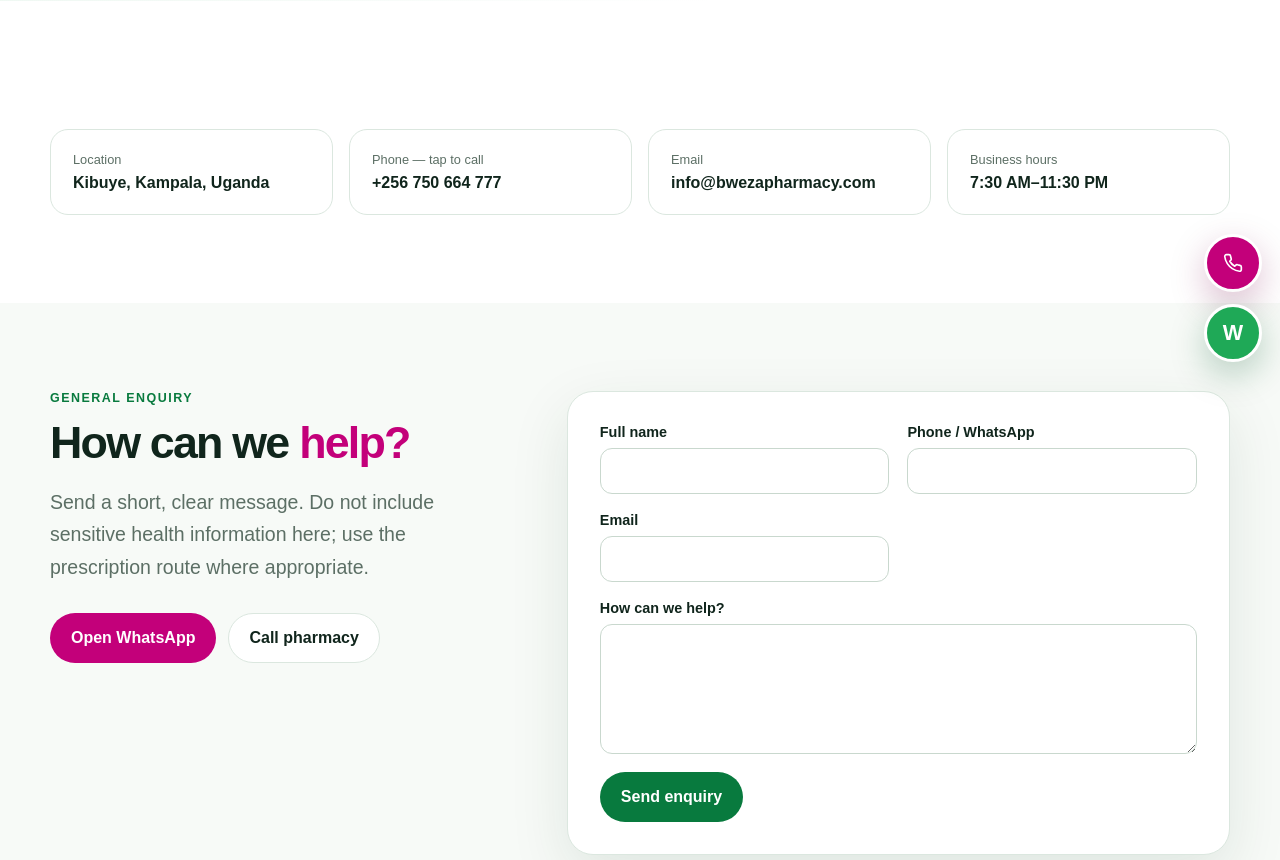
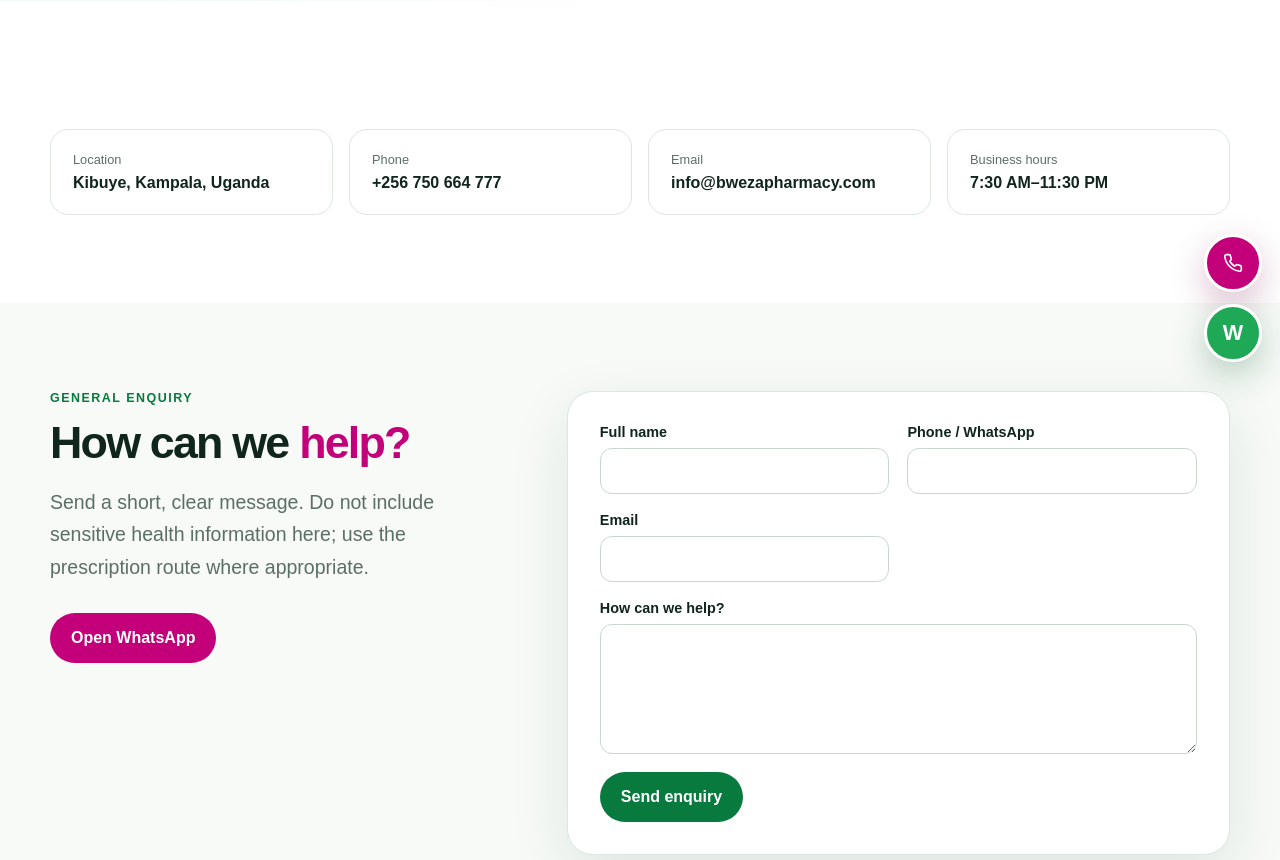
Before and after one commit to Bafakyiivan/Bweza-Pharmacy, a Next.js app: page /contact in a window 1280 px wide. Shown: the part 420-1280 px from the top of the page. Built offline with nearby package versions, Linux system fonts and the light colour scheme; no server answers.

Commit message:
Deactivate click-to-call option

```diff
--- a/app/contact/page.tsx
+++ b/app/contact/page.tsx
@@ -1,7 +1,7 @@
 import type { Metadata } from "next";
 import { PageHero } from "@/components/page-hero";
 import { InquiryForm } from "@/components/inquiry-form";
-import { isExternalWhatsApp, phoneHref, site, whatsappHref } from "@/lib/site";
+import { isExternalWhatsApp, site, whatsappHref } from "@/lib/site";
 
 export const metadata: Metadata = {
   title: "Contact",
@@ -20,14 +20,14 @@ export default function ContactPage() {
     <section className="section"><div className="container">
       <div className="contact-cards" id="confirm-details">
         <div className="contact-card"><span>Location</span><strong>{site.location}</strong></div>
-        <a className="contact-card" href={phoneHref()} aria-label="Call Bweza Pharmacy"><span>Phone — tap to call</span><strong>{site.phone}</strong></a>
+        <div className="contact-card"><span>Phone</span><strong className={!site.phone ? "confirmation" : undefined}>{value(site.phone, "Awaiting confirmation")}</strong></div>
         <div className="contact-card"><span>Email</span><strong className={!site.email ? "confirmation" : undefined}>{value(site.email, "Awaiting confirmation")}</strong></div>
         <div className="contact-card"><span>Business hours</span><strong className={!site.hours ? "confirmation" : undefined}>{value(site.hours, "Awaiting confirmation")}</strong></div>
       </div>
       {!site.phone || !site.whatsapp || !site.email || !site.hours ? <div className="notice" style={{ marginTop: 24 }}><strong>Before launch:</strong> Bweza Pharmacy must confirm its public phone number, WhatsApp number, email address and business hours. They have intentionally not been invented.</div> : null}
     </div></section>
     <section className="section section-soft"><div className="container form-shell">
-      <div><p className="eyebrow">General enquiry</p><h2 className="heading" style={{ fontSize: "clamp(2rem,3.5vw,3rem)" }}>How can we <span>help?</span></h2><p className="lead">Send a short, clear message. Do not include sensitive health information here; use the prescription route where appropriate.</p><div className="button-row"><a className="button button-magenta" href={wa} target={isExternalWhatsApp ? "_blank" : undefined} rel={isExternalWhatsApp ? "noreferrer" : undefined}>Open WhatsApp</a><a className="button button-secondary" href={phoneHref()}>Call pharmacy</a></div></div>
+      <div><p className="eyebrow">General enquiry</p><h2 className="heading" style={{ fontSize: "clamp(2rem,3.5vw,3rem)" }}>How can we <span>help?</span></h2><p className="lead">Send a short, clear message. Do not include sensitive health information here; use the prescription route where appropriate.</p><div className="button-row"><a className="button button-magenta" href={wa} target={isExternalWhatsApp ? "_blank" : undefined} rel={isExternalWhatsApp ? "noreferrer" : undefined}>Open WhatsApp</a></div></div>
       <InquiryForm kind="contact" />
     </div></section>
     <section className="section"><div className="container">{site.mapEmbedUrl ? <iframe title="Map showing Bweza Pharmacy" src={site.mapEmbedUrl} width="100%" height="400" style={{ border: 0, borderRadius: 24 }} loading="lazy" referrerPolicy="no-referrer-when-downgrade" /> : <div className="map-placeholder"><div><p className="eyebrow">Kibuye, Kampala</p><h2>Exact map pin awaiting confirmation</h2><p className="lead">The verified Google Maps location will be embedded here before launch.</p></div></div>}</div></section>
```
